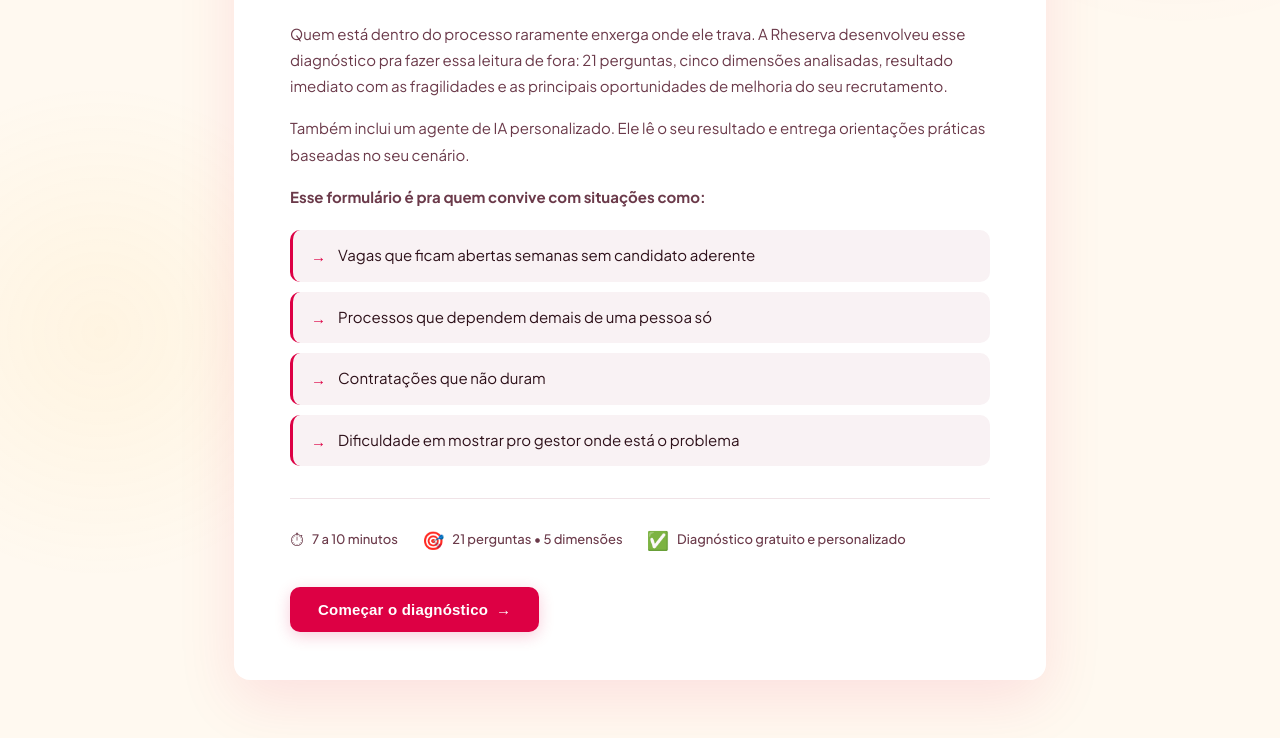
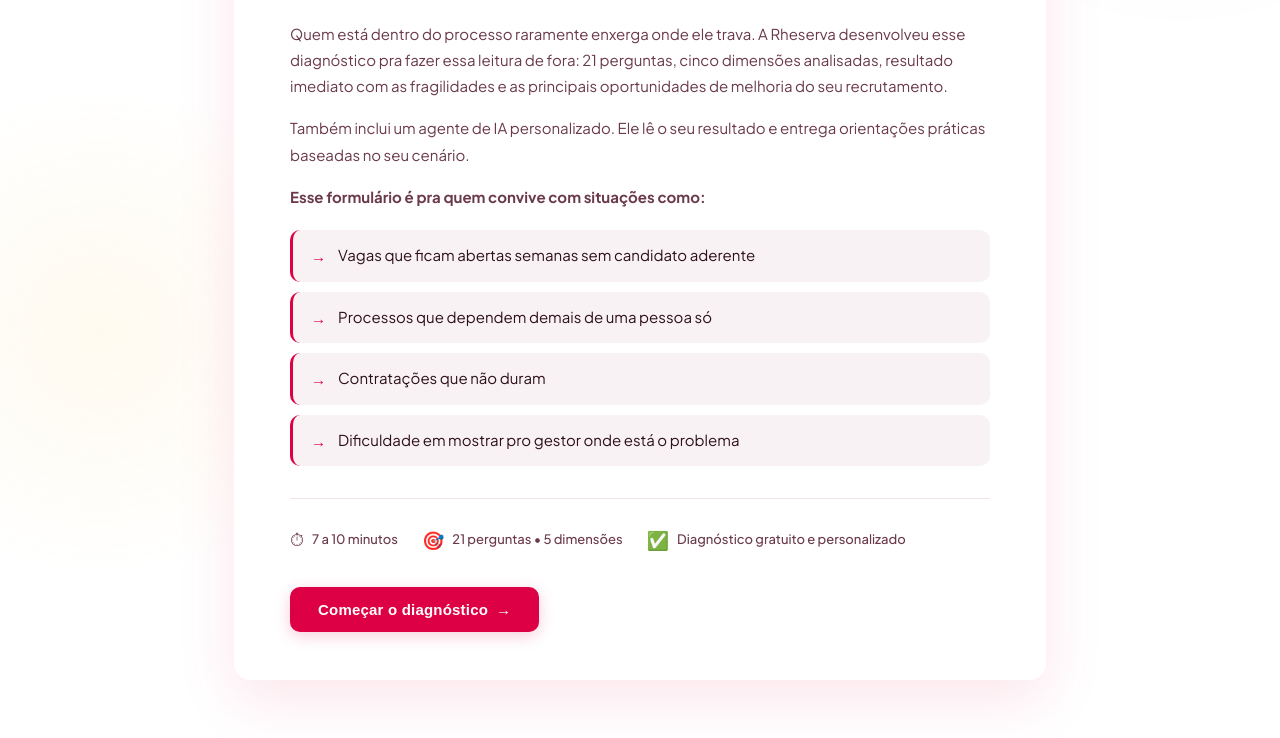
Before and after one commit to Username4348234/FMMRC, a website: page index.html in a window 1280 px wide. Shown: the part 368-1106 px from the top of the page. Drawn offline with Linux system fonts and the light colour scheme.

Commit message:
Add files via upload

```diff
--- a/style.css
+++ b/style.css
@@ -37,7 +37,7 @@ html {
 
 body {
   font-family: 'Plus Jakarta Sans', sans-serif;
-  background: var(--cream);
+  background: #ffffff;
   min-height: 100vh;
   color: var(--navy);
   position: relative;
```
